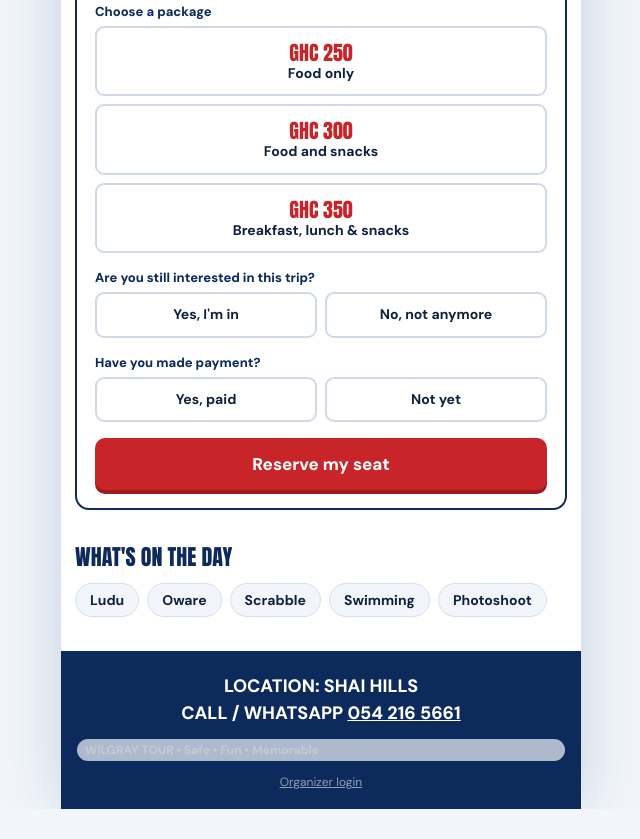
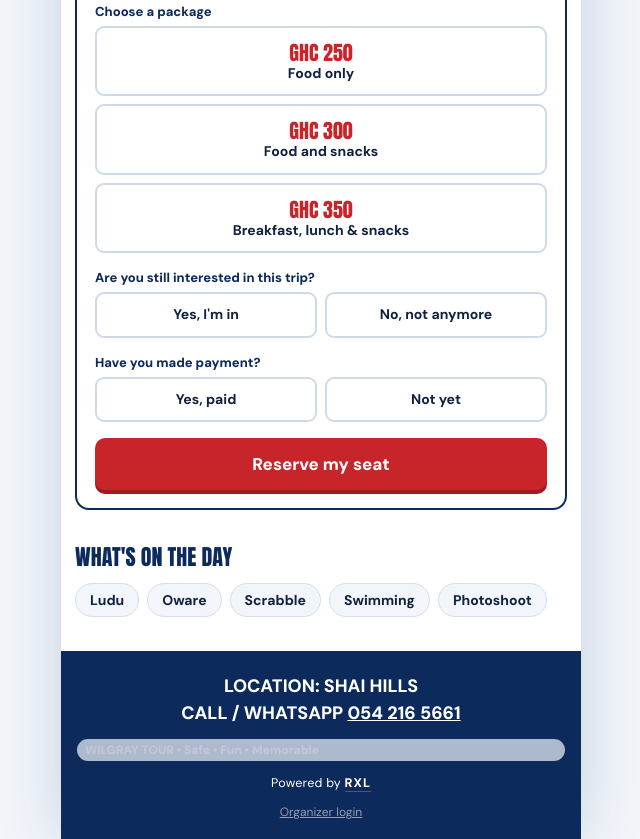
Before and after one commit to BigR-glitch/wilgray, a plain HTML site: page index.html in a window 1280 px wide. Shown: the part 1267-2106 px from the top of the page, without its empty margins (319-959 px from the left). Before the commit the page ends 2076 px from the top, so only its background shows below. Drawn offline with nearby package versions, Linux system fonts and the light colour scheme.

Commit message:
Add powered by link and update footer styles

```diff
--- a/index.html
+++ b/index.html
@@ -138,6 +138,10 @@ input:focus{border-color:var(--red);box-shadow:0 0 0 4px rgba(200,37,43,.14)}
 .foot .loc{font-weight:800;font-size:clamp(15px,4.4vw,18px);text-transform:uppercase;line-height:1.5}
 .foot a{color:#fff}
 .foot .tag{margin-top:12px;font-size:12px;opacity:.75;text-align:left}
+.powered{display:block;margin-top:14px;text-align:center;color:rgba(255,255,255,.75);font-size:12.5px;text-decoration:none;letter-spacing:.02em}
+.powered b{color:#fff;font-weight:800;letter-spacing:.08em;border-bottom:1.5px solid var(--red)}
+.powered:hover b{color:var(--straw)}
+.powered:focus-visible{outline:2px solid #fff;outline-offset:3px;border-radius:4px}
 .admin-link{display:block;margin:12px auto 0;background:none;border:0;color:rgba(255,255,255,.55);font:inherit;font-size:12px;text-decoration:underline;cursor:pointer}
 
 /* ADMIN */
@@ -256,6 +260,7 @@ input:focus{border-color:var(--red);box-shadow:0 0 0 4px rgba(200,37,43,.14)}
 <footer class="foot">
   <div class="loc">Location: Shai Hills<br>Call / WhatsApp <a href="tel:0542165661">054 216 5661</a></div>
   <div class="tag">WILGRAY TOUR • Safe • Fun • Memorable</div>
+  <a class="powered" id="rxl" href="https://instagram.com/YOUR_HANDLE" target="_blank" rel="noopener noreferrer">Powered by <b>RXL</b></a>
   <button type="button" class="admin-link" id="aToggle">Organizer login</button>
   <div class="admin" id="admin">
     <h3>Registered travelers</h3>
```
